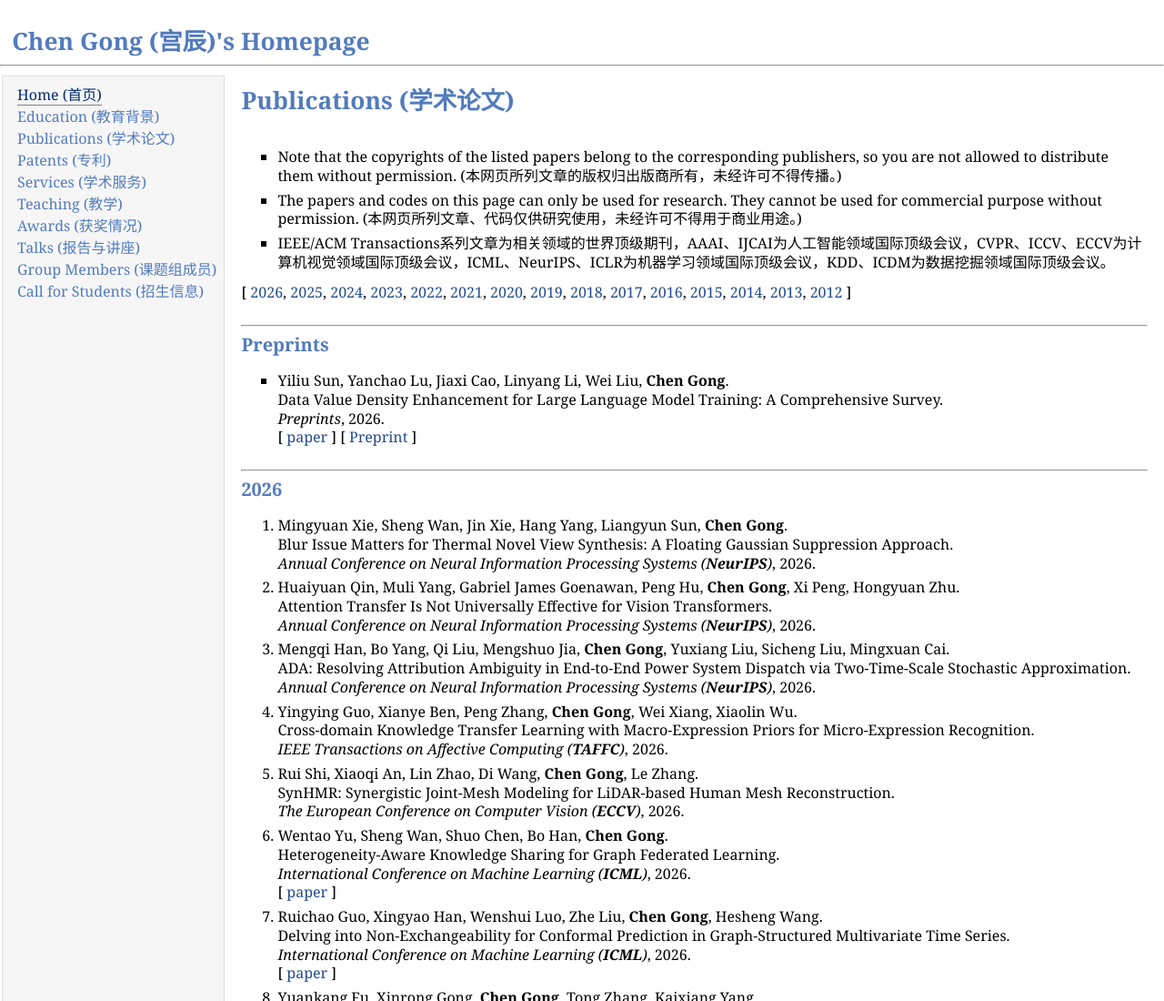
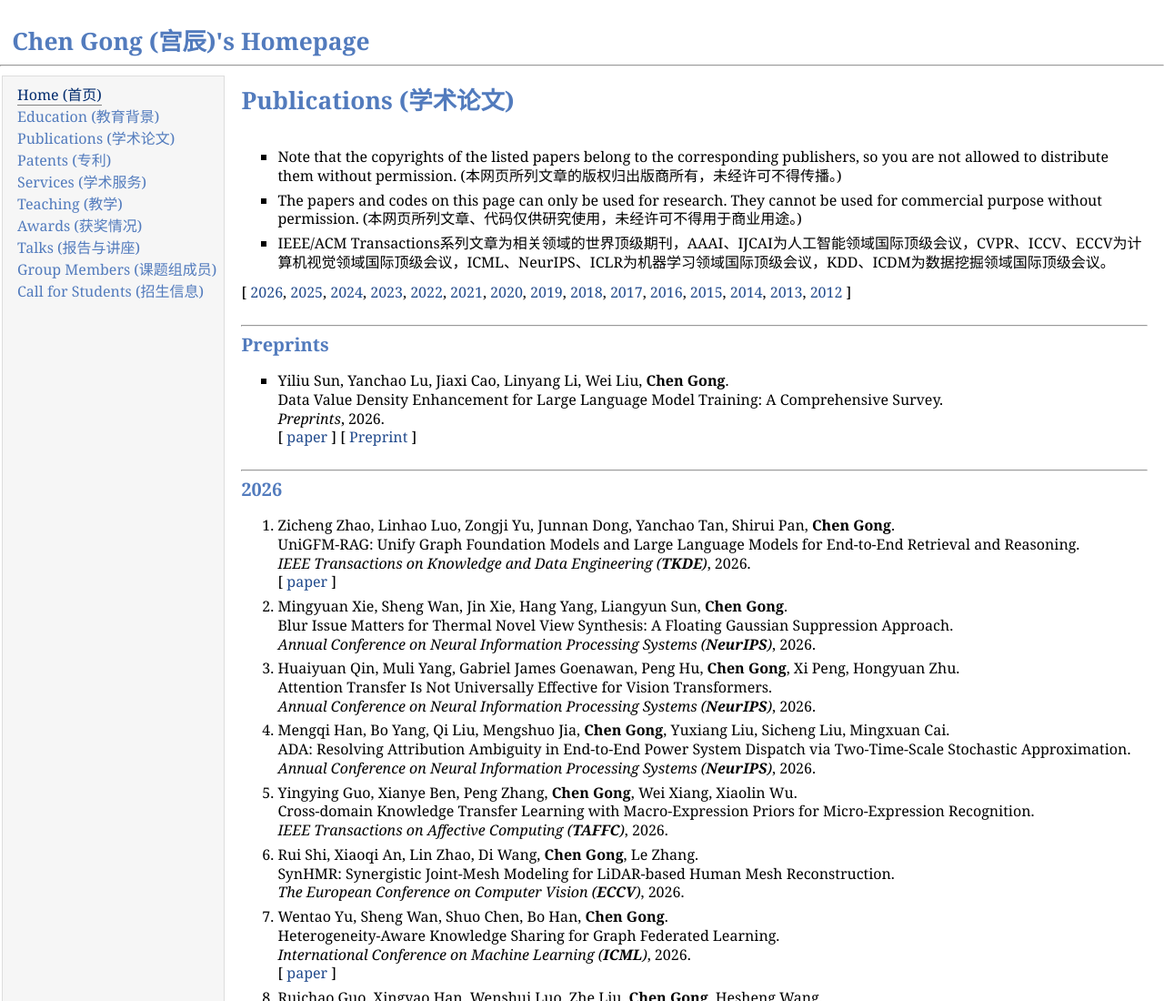
Before and after one commit to gcatnjust/ChenGong, a plain HTML site: page publications.html in a window 1280 px wide. Shown: the top 1100 px of the page at 91% size. Drawn offline with Linux system fonts and the light colour scheme.

Commit message:
Add files via upload

```diff
--- a/publications.html
+++ b/publications.html
@@ -81,6 +81,13 @@
         <ol>
 
 			<li><p>
+                Zicheng Zhao, Linhao Luo, Zongji Yu, Junnan Dong, Yanchao Tan, Shirui Pan, <b>Chen Gong</b>.<br>
+                UniGFM-RAG: Unify Graph Foundation Models and Large Language Models for End-to-End Retrieval and Reasoning.<br>
+                <i> IEEE Transactions on Knowledge and Data Engineering (<b>TKDE</b>)</i>, 2026.<br>
+                [ <a href="paper/zhao_tkde26.pdf" target="_blank">paper</a> ]
+            </p></li>
+
+			<li><p>
                 Mingyuan Xie, Sheng Wan, Jin Xie, Hang Yang, Liangyun Sun, <b>Chen Gong</b>.<br>
                 Blur Issue Matters for Thermal Novel View Synthesis: A Floating Gaussian Suppression Approach.<br>
                 <i> Annual Conference on Neural Information Processing Systems (<b>NeurIPS</b>)</i>, 2026.<br>
```
Also changed, not shown: index.html (+4 -1 lines), members.html (+1 -1 lines).
